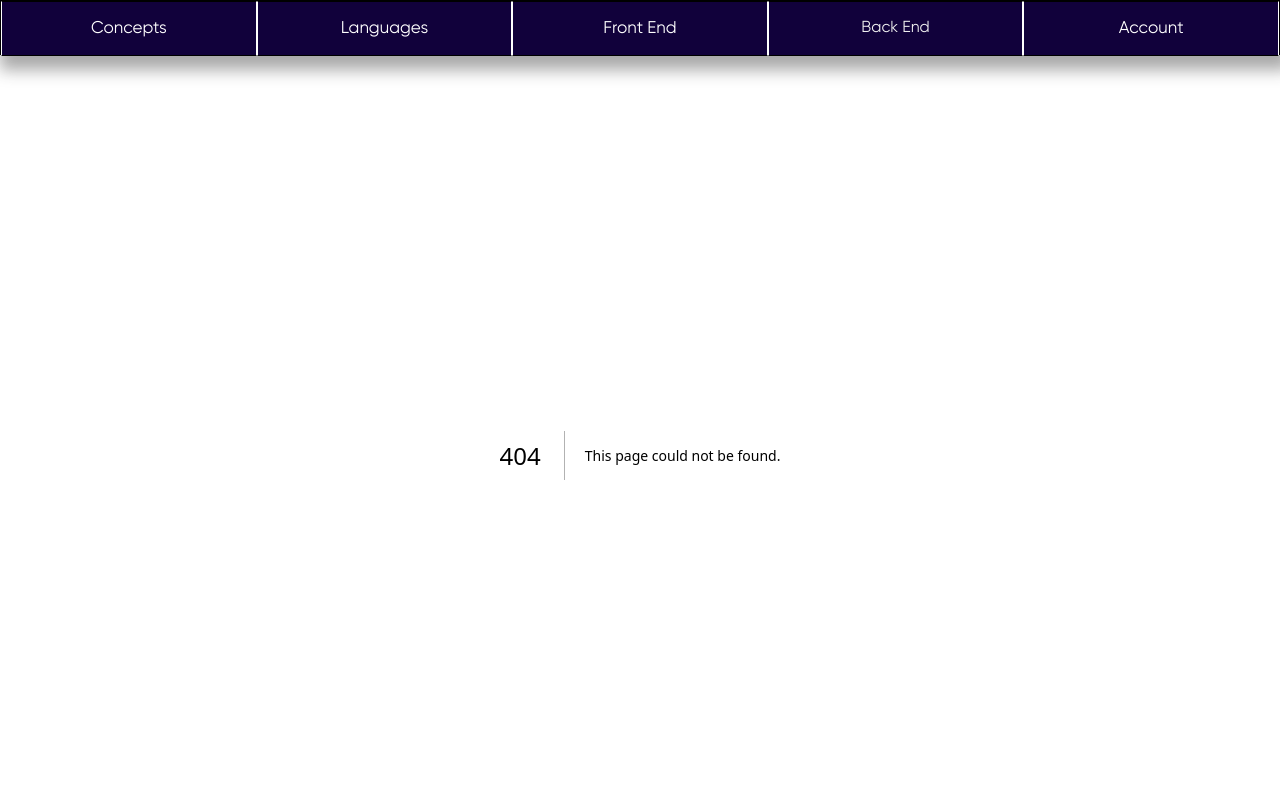
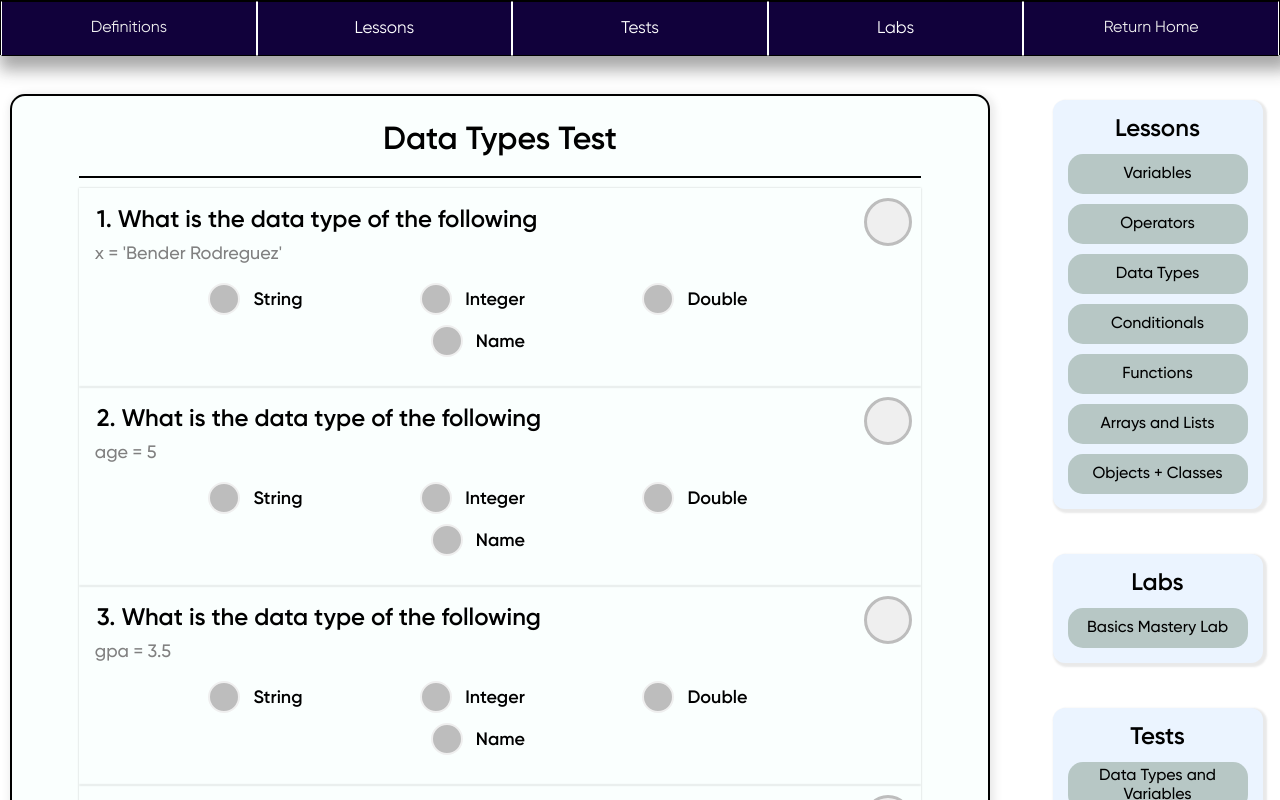
Before and after one commit to NLanese/the-codex, a Next.js app: page /concepts/basics/tests/data_types_and_variables in a window 1280 px wide. Before the commit this address had no page. Shown: the top 800 px of the page. Built offline with nearby package versions, Linux system fonts and the light colour scheme.

Commit message:
progress

```diff
--- a/OstrichComponents/Forms/FormMultipleChoice.js
+++ b/OstrichComponents/Forms/FormMultipleChoice.js
@@ -275,18 +275,20 @@
             )
         }
 
-        // Renders Options
-        function renderOptions(){
-            if (loading){
-                return
+        function renderOptions() {
+            if (loading) return;
+
+            const rows = [];
+            for (let i = 0; i < fieldObj.options.length; i += 3) {
+                const rowItems = fieldObj.options.slice(i, i + 3);
+                rows.push(
+                    <div key={i} style={{ display: 'flex', flexDirection: 'row', justifyContent: 'space-evenly', marginBottom: 10 }}>
+                        {renderOptionsRow(rowItems)}
+                    </div>
+                );
             }
-            if (fieldObj.options.length < 4){
-                return(
-                    <div style={{display:'flex', flexDirection: 'row', justifyContent: 'space-evenly'}}>
-                        {renderOptionsRow(options)}
-                    </div>
-                )
-            }
+
+            return <>{rows}</>;
         }
 
         // Renders Row to contain options
--- a/OstrichComponents/Forms/OstrichForm.js
+++ b/OstrichComponents/Forms/OstrichForm.js
@@ -144,6 +144,7 @@
                 )
             }
             else if (fieldObj.type === "MC" || fieldObj.type === "MultipleChoice" || fieldObj.type === "mc"){
+                console.log(fieldObj.options)
                 return(
                     <FormMultipleChoice
                         key={fieldObj.id}
--- a/pages/concepts/basics/lessons/data_types.js
+++ b/pages/concepts/basics/lessons/data_types.js
@@ -60,15 +60,15 @@
     ///////////////
 
         function handleLessonClick(lesson){
-            router.replace(`/concepts/basics/lessons/${lesson.toLowerCase().replace(" ", "_")}`)
+            router.replace(`/concepts/basics/lessons/${lesson.toLowerCase().replaceAll(" ", "_")}`)
         }
 
         function handleTestClick(test){
-            router.replace(`/concepts/basics/tests/${test.toLowerCase().replace(" ", "_")}`)
+            router.replace(`/concepts/basics/tests/${test.toLowerCase().replaceAll(" ", "_")}`)
         }
 
         function handleLabsClick(lab){
-            router.replace(`/concepts/basics/labs/${lab.toLowerCase().replace(" ", "_")}`)
+            router.replace(`/concepts/basics/labs/${lab.toLowerCase().replaceAll(" ", "_")}`)
         }
 
     ////////////////////
--- a/pages/concepts/basics/lessons/functions.js
+++ b/pages/concepts/basics/lessons/functions.js
@@ -60,15 +60,15 @@
     ///////////////
 
         function handleLessonClick(lesson){
-            router.replace(`/concepts/basics/lessons/${lesson.toLowerCase().replace(" ", "_")}`)
+            router.replace(`/concepts/basics/lessons/${lesson.toLowerCase().replaceAll(" ", "_")}`)
         }
 
         function handleTestClick(test){
-            router.replace(`/concepts/basics/tests/${test.toLowerCase().replace(" ", "_")}`)
+            router.replace(`/concepts/basics/tests/${test.toLowerCase().replaceAll(" ", "_")}`)
         }
 
         function handleLabsClick(lab){
-            router.replace(`/concepts/basics/labs/${lab.toLowerCase().replace(" ", "_")}`)
+            router.replace(`/concepts/basics/labs/${lab.toLowerCase().replaceAll(" ", "_")}`)
         }
 
     ////////////////////
--- a/pages/concepts/basics/lessons/operators.js
+++ b/pages/concepts/basics/lessons/operators.js
@@ -61,15 +61,15 @@
     ///////////////
 
         function handleLessonClick(lesson){
-            router.replace(`/concepts/basics/lessons/${lesson.toLowerCase().replace(" ", "_")}`)
+            router.replace(`/concepts/basics/lessons/${lesson.toLowerCase().replaceAll(" ", "_")}`)
         }
 
         function handleTestClick(test){
-            router.replace(`/concepts/basics/tests/${test.toLowerCase().replace(" ", "_")}`)
+            router.replace(`/concepts/basics/tests/${test.toLowerCase().replaceAll(" ", "_")}`)
         }
 
         function handleLabsClick(lab){
-            router.replace(`/concepts/basics/labs/${lab.toLowerCase().replace(" ", "_")}`)
+            router.replace(`/concepts/basics/labs/${lab.toLowerCase().replaceAll(" ", "_")}`)
         }
 
     ////////////////////
--- a/pages/concepts/basics/lessons/variables.js
+++ b/pages/concepts/basics/lessons/variables.js
@@ -64,15 +64,15 @@
     ///////////////
 
         function handleLessonClick(lesson){
-            router.replace(`/concepts/basics/lessons/${lesson.toLowerCase().replace(" ", "_")}`)
+            router.replace(`/concepts/basics/lessons/${lesson.toLowerCase().replaceAll(" ", "_")}`)
         }
 
         function handleTestClick(test){
-            router.replace(`/concepts/basics/tests/${test.toLowerCase().replace(" ", "_")}`)
+            router.replace(`/concepts/basics/tests/${test.toLowerCase().replaceAll(" ", "_")}`)
         }
 
         function handleLabsClick(lab){
-            router.replace(`/concepts/basics/labs/${lab.toLowerCase().replace(" ", "_")}`)
+            router.replace(`/concepts/basics/labs/${lab.toLowerCase().replaceAll(" ", "_")}`)
         }
 
     ////////////////////
```
Also changed, not shown: pages/concepts/basics/tests/data_types_and_variables.js (renamed from pages/concepts/basics/tests/data_types.js).
